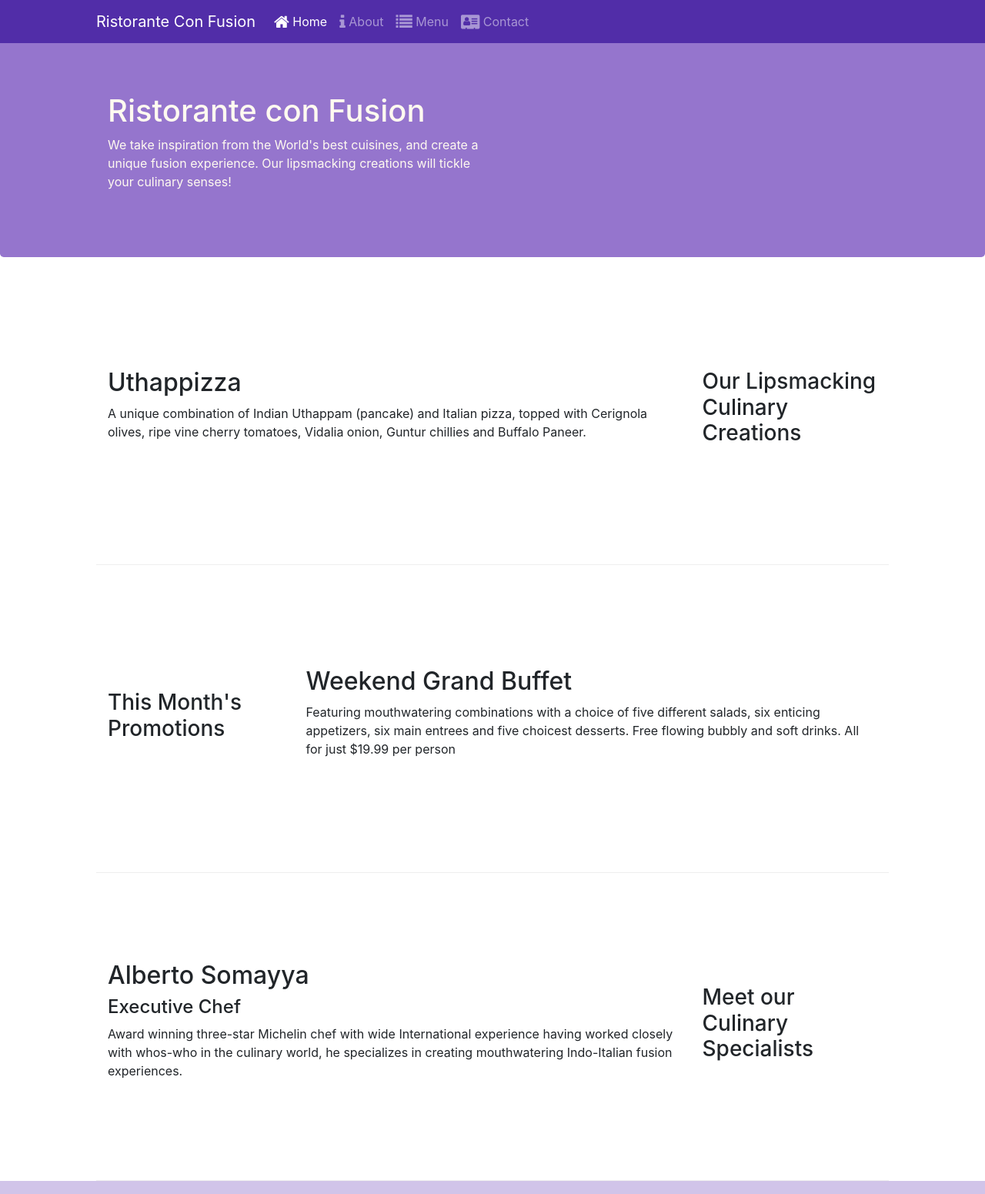
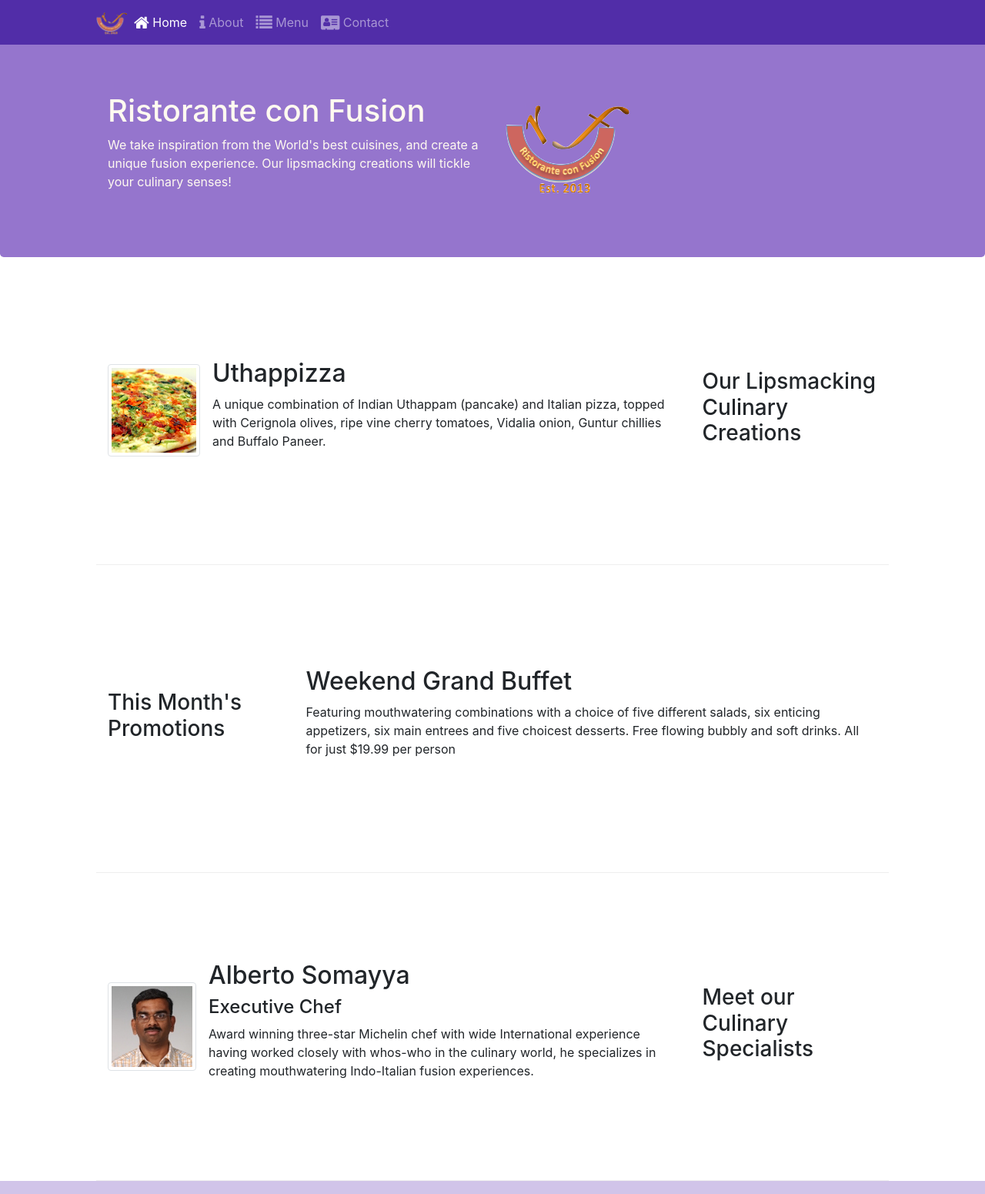
Before and after one commit to FuzzyLogicMgn/Bootstrap4, a website: page index.html in a window 1280 px wide. Shown: the top 1551 px of the page at 77% size. Drawn offline with nearby package versions, Linux system fonts and the light colour scheme.

Commit message:
Images and Media

```diff
--- a/index.html
+++ b/index.html
@@ -19,7 +19,7 @@
             <button class="navbar-toggler" type="button" data-toggle="collapse" data-target="#Navbar">
                 <span class="navbar-toggler-icon"></span>
             </button>
-            <a class="navbar-brand" href="#">Ristorante Con Fusion</a>
+            <a class="navbar-brand mr-auto" href="#"><img src="img/logo.png" height="30" width="41"></a>
             <div class="collapse navbar-collapse" id="Navbar">
                 <ul class="navbar-nav mr-auto">
                     <li class="nav-item active"><a class="nav-link" href="#"><span class="fa fa-home fa-lg"></span> Home</a></li>
@@ -38,7 +38,8 @@
                     <h1>Ristorante con Fusion</h1>
                     <p>We take inspiration from the World's best cuisines, and create a unique fusion experience. Our lipsmacking creations will tickle your culinary senses!</p>
                 </div>
-                <div class="col-12 col-sm">
+                <div class="col-12 col-sm align-self-center">
+                    <img src="img/logo.png" class="img-fluid">
                 </div>
             </div>
         </div>
@@ -50,8 +51,13 @@
                 <h3>Our Lipsmacking Culinary Creations</h3>
             </div>
             <div class="col col-sm col-md">
-                <h2>Uthappizza</h2>
-                <p class="d-none d-sm-block">A unique combination of Indian Uthappam (pancake) and Italian pizza, topped with Cerignola olives, ripe vine cherry tomatoes, Vidalia onion, Guntur chillies and Buffalo Paneer.</p>
+                <div class="media">
+                    <img class="d-flex mr-3 img-thumbnail align-self-center" src="img/uthappizza.png" alt="Uthapizza">
+                    <div class="media-body">
+                        <h2 class="mt-0">Uthappizza</h2>
+                        <p class="d-none d-sm-block">A unique combination of Indian Uthappam (pancake) and Italian pizza, topped with Cerignola olives, ripe vine cherry tomatoes, Vidalia onion, Guntur chillies and Buffalo Paneer.</p>
+                    </div>
+                </div>
             </div>
         </div>
 
@@ -71,9 +77,14 @@
                 <h3>Meet our Culinary Specialists</h3>
             </div>
             <div class="col col-sm order-sm-first col-md">
-                <h2>Alberto Somayya</h2>
-                <h4>Executive Chef</h4>
-                <p class="d-none d-sm-block">Award winning three-star Michelin chef with wide International experience having worked closely with whos-who in the culinary world, he specializes in creating mouthwatering Indo-Italian fusion experiences. </p>
+                <div class="media">
+                    <img class="d-flex mr-3 img-thumbnail align-self-center" src="img/alberto.png" alt="Alberto Somayya">
+                    <div class="media-body">
+                            <h2 class="mt-0">Alberto Somayya</h2>
+                            <h4>Executive Chef</h4>
+                            <p class="d-none d-sm-block">Award winning three-star Michelin chef with wide International experience having worked closely with whos-who in the culinary world, he specializes in creating mouthwatering Indo-Italian fusion experiences. </p>
+                    </div>
+                </div>
             </div>
         </div>
     </div>
```
Also changed, not shown: aboutus.html (+3 -2 lines), contactus.html (+3 -2 lines), img/alberto.png (added), img/buffet.png (added), img/logo.png (added), img/uthappizza.png (added), 1 other file.
